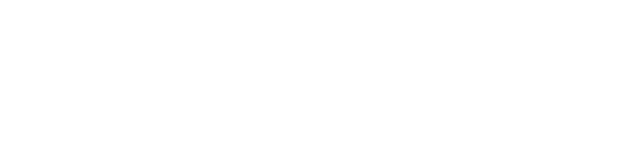
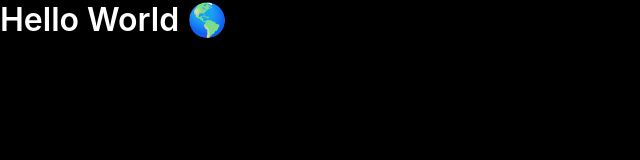
Before and after one commit to jesusrobot0/mac-mini-landing-page, a plain HTML site: page index.html in a window 1280 px wide. Shown: the whole page, without its empty margins (0-640 px from the left). Drawn offline with Linux system fonts and the light colour scheme; a web font is replaced by a local one.

Commit message:
Add initial styles

```diff
--- /dev/null
+++ b/css/components/base.css
@@ -0,0 +1,45 @@
+* {
+  margin: 0;
+  padding: 0;
+  box-sizing: border-box;
+}
+
+:root {
+  /* color */
+  --text-color: #fff;
+  --text-color-alt: #a1a1a6;
+  --accent-color: #0071e3;
+  --acent-color-alt: #2997ff;
+  --body-bg: #000;
+}
+
+body {
+  font-family: var(--body-font);
+  color: var(--text-color);
+  background-color: var(--body-bg);
+  overflow-x: hidden;
+}
+
+button {
+  all: unser;
+  cursor: pointer;
+}
+
+a {
+  color: var(--acent-color-alt);
+  text-decoration: none;
+}
+
+a:hover {
+  text-decoration: underline;
+}
+
+/*
+
+@media screen and (min-width: 360px) {}
+
+@media screen and (min-width: 734px) {}
+
+@media screen and (min-width: 1024px) {}
+
+*/
--- /dev/null
+++ b/css/components/typography.css
@@ -0,0 +1,113 @@
+@font-face {
+  font-family: 'SF Pro Text';
+  font-style: normal;
+  font-weight: 400;
+  font-display: auto;
+  src: local('SF Pro Text'), url('../fonts/SFProText-Regular.woff2') format('woff2');
+}
+
+@font-face {
+  font-family: 'SF Pro Display';
+  font-style: normal;
+  font-weight: 400;
+  font-display: auto;
+  src: local('SF Pro Text'), url('../fonts/SFProDisplay-Regular.woff2') format('woff2');
+}
+
+@font-face {
+  font-family: 'SF Pro Display';
+  font-style: normal;
+  font-weight: 500;
+  font-display: auto;
+  src: local('SF Pro Text'), url('../fonts/SFProDisplay-Medium.woff2') format('woff2');
+}
+
+@font-face {
+  font-family: 'SF Pro Display';
+  font-style: normal;
+  font-weight: 600;
+  font-display: auto;
+  src: local('SF Pro Text'), url('../fonts/SFProDisplay-Semibold.woff2') format('woff2');
+}
+
+@font-face {
+  font-family: 'SF Pro Display';
+  font-style: normal;
+  font-weight: 700;
+  font-display: auto;
+  src: local('SF Pro Text'), url('../fonts/SFProDisplay-Bold.woff2') format('woff2');
+}
+
+:root {
+  /* Font Family */
+  --body-font: 'SF Pro Text', sans-serif;
+  --display-font: 'SF Pro Display', sans-serif;
+
+  /* Body Font Size */
+  --smaller-body-size: 0.75rem; /* 12px */
+  --big-body-size: 1.25rem; /* 20px */
+  --bigger-body-size: 1.5rem; /* 24px */
+
+  /* Title Font Size */
+  --small-title-size: 2rem; /* 32px */
+  --normla-title-size: 2.5rem; /* 40px */
+  --big-title-size: 2.5rem; /* 40px */
+  --bigger-title-size: 2.5rem; /* 40px */
+
+  /* Weight */
+  --normal-font: 400;
+  --medium-font: 500;
+  --semi-bold-font: 600;
+  --bold-font: 700;
+
+  /* Line height */
+  --title-line-height: 1.15;
+}
+
+@media screen and (min-width: 734px) {
+  :root {
+    /* Body Font Size */
+    --big-body-size: 1.5rem; /* 24px */
+    --bigger-body-size: 1.75rem; /* 28px */
+
+    /* Title Font Size */
+    --small-title-size: 2.5rem; /* 40px */
+    --bigger-title-size: 4rem; /* 64px */
+
+  }
+}
+
+@media screen and (min-width: 1024px) {
+  :root {
+    /* Body Font Size */
+    --small-body-size: 1rem; /* 16px */
+    --normal-body-size: 1.25rem; /* 20px */
+    --big-body-size: 1.75rem; /* 28px */
+    --bigger-body-size: 2rem; /* 32px */
+
+    /* Title Font Size */
+    --small-title-size: 3rem; /* 48px */
+    --normal-title-size: 3.5rem; /* 56px */
+    --big-title-size: 4rem; /* 64px */
+    --bigger-title-size: 5rem; /* 80px */
+
+  }
+}
+
+h1,
+h2,
+h3,
+h4,
+h5,
+h6 {
+  font-family: var(--display-font);
+  font-weight: var(--semi-bold-font);
+}
+
+.display-font {
+  font-family: var(--display-font);
+}
+
+.body-font {
+  font-family: var(--body-font);
+}
--- a/css/styles.css
+++ b/css/styles.css
@@ -0,0 +1,2 @@
+@import url('./components/base.css');
+@import url('./components/typography.css');
--- a/index.html
+++ b/index.html
@@ -4,8 +4,9 @@
   <meta charset="UTF-8">
   <meta name="viewport" content="width=device-width, initial-scale=1.0">
   <title>Document</title>
+  <link rel="stylesheet" href="./css/styles.css">
 </head>
 <body>
-
+  <h1>Hello World 🌎</h1>
 </body>
 </html>
```
